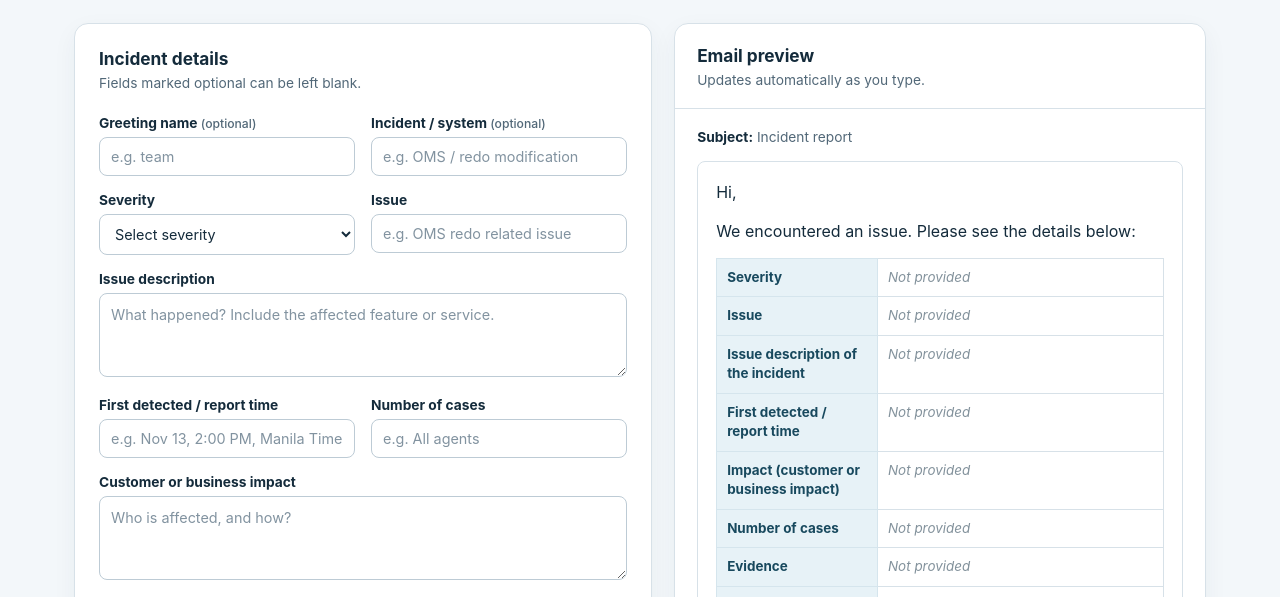
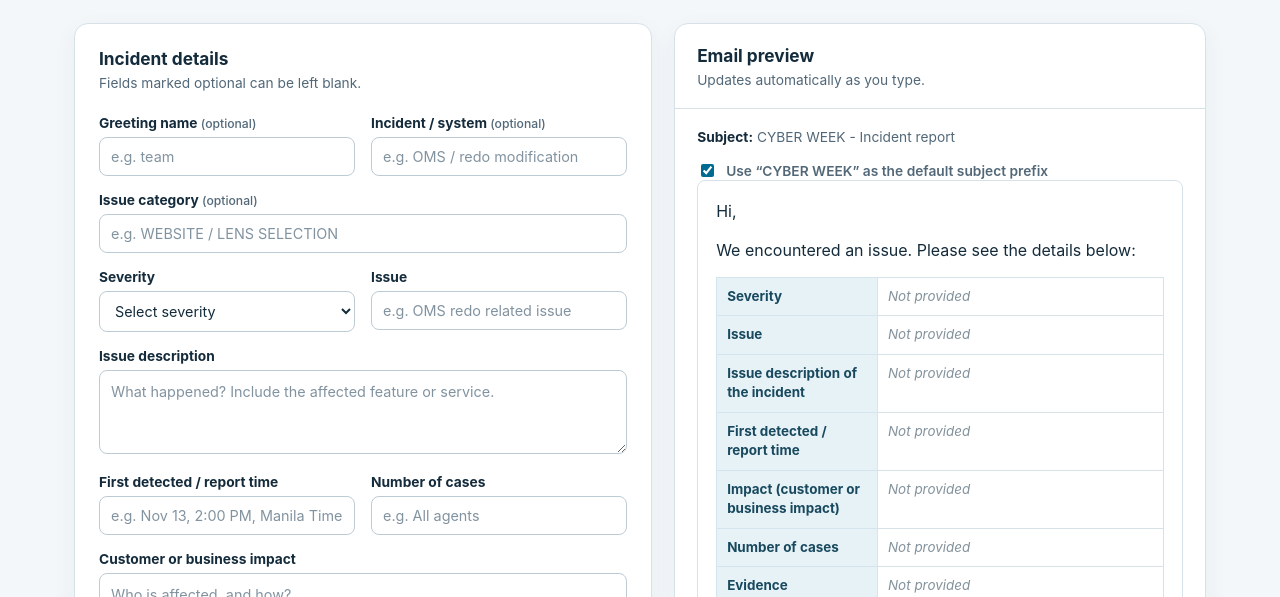
Before and after one commit to 06scathefire-beep/downtimeG, a plain HTML site: page index.html in a window 1280 px wide. Shown: the part 171-768 px from the top of the page. Drawn offline with Linux system fonts and the light colour scheme.

Commit message:
Update subject toggle and issue category in email builder

```diff
--- a/index.html
+++ b/index.html
@@ -40,9 +40,12 @@
     label { display: block; margin-bottom: 6px; font-size: .86rem; font-weight: 700; }
     .optional { color: var(--muted); font-size: .76rem; font-weight: 500; }
     input, select, textarea { width: 100%; border: 1px solid #bdcbd5; border-radius: 8px; padding: 10px 11px; background: #fff; color: var(--ink); font: inherit; font-size: .9rem; }
+    input[type="checkbox"] { width: auto; accent-color: var(--blue); }
     textarea { min-height: 84px; resize: vertical; line-height: 1.5; }
     input::placeholder, textarea::placeholder { color: #8293a0; }
     input:focus, select:focus, textarea:focus, button:focus-visible { outline: 3px solid rgb(20 149 194 / 24%); border-color: var(--focus); }
+    .checkbox-row { display: flex; align-items: center; gap: 9px; margin-top: 9px; color: var(--muted); font-size: .84rem; }
+    .checkbox-row label { margin: 0; font-weight: 600; }
     .preview-top { padding: 21px 22px 17px; border-bottom: 1px solid var(--line); }
     .preview-top .panel-heading { margin: 0; }
     .preview-body { padding: 20px 22px 22px; }
@@ -93,6 +96,10 @@
             <div class="field">
               <label for="incident-title">Incident / system <span class="optional">(optional)</span></label>
               <input id="incident-title" name="incidentTitle" placeholder="e.g. OMS / redo modification">
+            </div>
+            <div class="field full">
+              <label for="issue-category">Issue category <span class="optional">(optional)</span></label>
+              <input id="issue-category" name="issueCategory" placeholder="e.g. WEBSITE / LENS SELECTION">
             </div>
             <div class="field">
               <label for="severity">Severity</label>
@@ -150,11 +157,14 @@
           </div>
         </div>
         <div class="preview-body">
-          <p class="subject"><strong>Subject:</strong> <span id="subject-preview">Incident report</span></p>
+          <p class="subject"><strong>Subject:</strong> <span id="subject-preview">CYBER WEEK - Incident report</span></p>
+          <div class="checkbox-row">
+            <input id="cyber-week" name="cyberWeek" type="checkbox" checked form="incident-form">
+            <label for="cyber-week">Use “CYBER WEEK” as the default subject prefix</label>
+          </div>
           <div class="email-preview" id="email-preview" aria-live="polite"></div>
           <div class="actions">
             <button type="button" class="primary" id="copy-button">Copy email</button>
-            <button type="button" class="secondary" id="download-button">Download HTML</button>
             <button type="reset" form="incident-form" class="secondary" id="clear-button">Clear form</button>
           </div>
           <p class="status" id="status" role="status" aria-live="polite"></p>
@@ -188,14 +198,17 @@
 
       function render() {
         const incidentTitle = value('incidentTitle');
+        const issueCategory = value('issueCategory');
         const greeting = value('recipient');
-        subjectPreview.textContent = incidentTitle ? `Incident report: ${incidentTitle}` : 'Incident report';
+        const subjectPrefix = document.getElementById('cyber-week').checked ? 'CYBER WEEK - ' : '';
+        const subject = `${subjectPrefix}Incident report${incidentTitle ? `: ${incidentTitle}` : ''}`;
+        subjectPreview.textContent = subject;
         const rows = fieldDefinitions.map(([name, label]) => {
           const content = value(name);
           return `<tr><th scope="row">${escapeHtml(label)}</th><td>${content ? escapeHtml(content) : '<span class="empty">Not provided</span>'}</td></tr>`;
         }).join('');
         preview.innerHTML = `<p>Hi${greeting ? ` ${escapeHtml(greeting)}` : ''},</p>
-          <p>We encountered an issue${incidentTitle ? ` with ${escapeHtml(incidentTitle)}` : ''}. Please see the details below:</p>
+          <p>We encountered an issue${issueCategory ? ` ${escapeHtml(issueCategory)}` : ''}. Please see the details below:</p>
           <div class="table-wrap"><table class="email-table"><tbody>${rows}</tbody></table></div>
           <p class="signoff">Thanks!</p>`;
         status.textContent = '';
@@ -208,6 +221,7 @@
 
       form.addEventListener('input', render);
       form.addEventListener('change', render);
+      document.getElementById('cyber-week').addEventListener('change', render);
       form.addEventListener('reset', () => setTimeout(render, 0));
 
       document.getElementById('copy-button').addEventListener('click', async () => {
@@ -226,20 +240,8 @@
           }
           status.textContent = 'Email copied. Paste it into your email client.';
         } catch (_error) {
-          status.textContent = 'Could not access the clipboard. Try downloading the HTML instead.';
+          status.textContent = 'Could not access the clipboard. Allow clipboard access or use a supported browser and try again.';
         }
-      });
-
-      document.getElementById('download-button').addEventListener('click', () => {
-        const blob = new Blob([emailHtml()], { type: 'text/html;charset=utf-8' });
-        const link = document.createElement('a');
-        link.href = URL.createObjectURL(blob);
-        link.download = 'incident-email.html';
-        document.body.appendChild(link);
-        link.click();
-        link.remove();
-        URL.revokeObjectURL(link.href);
-        status.textContent = 'HTML email downloaded.';
       });
 
       render();
```
